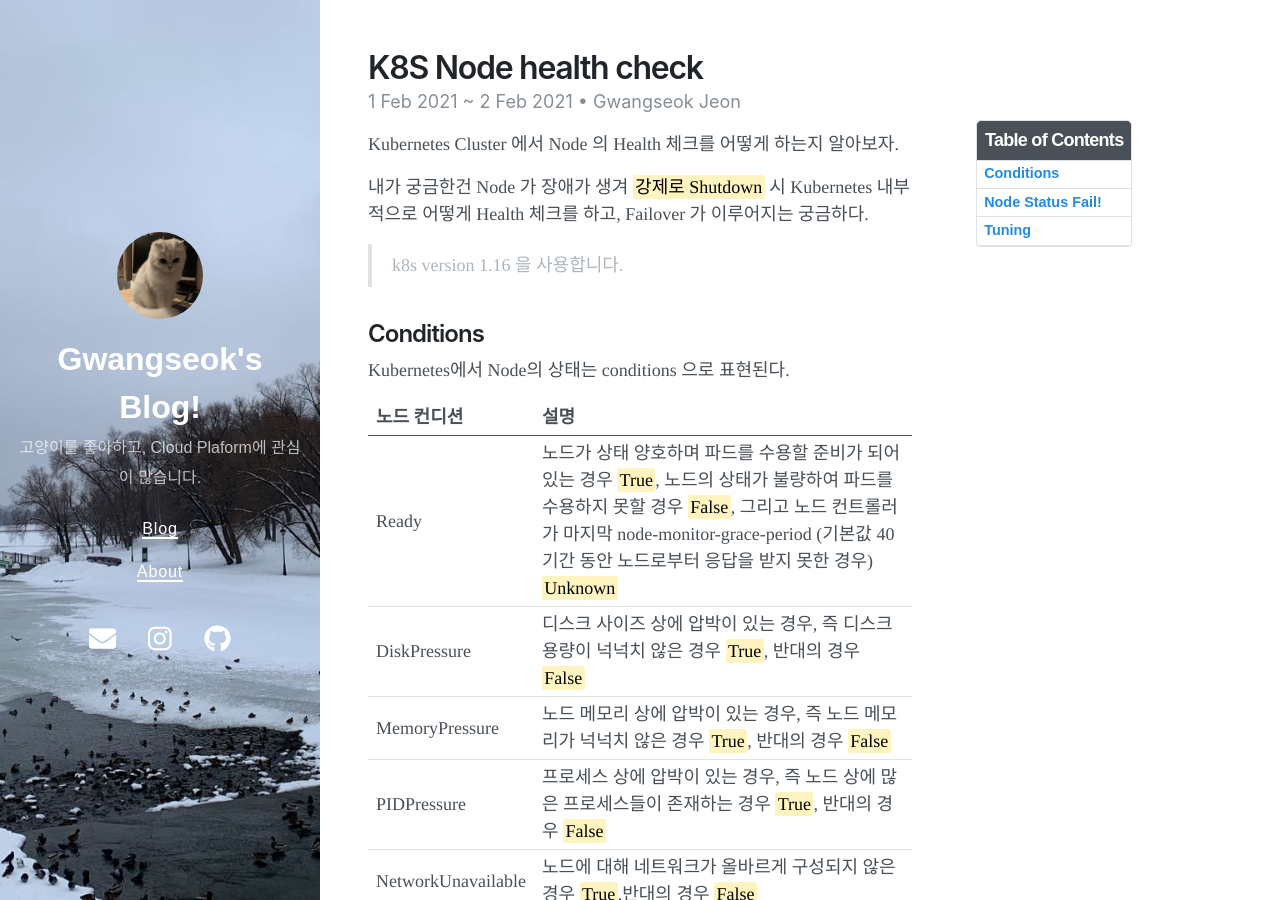
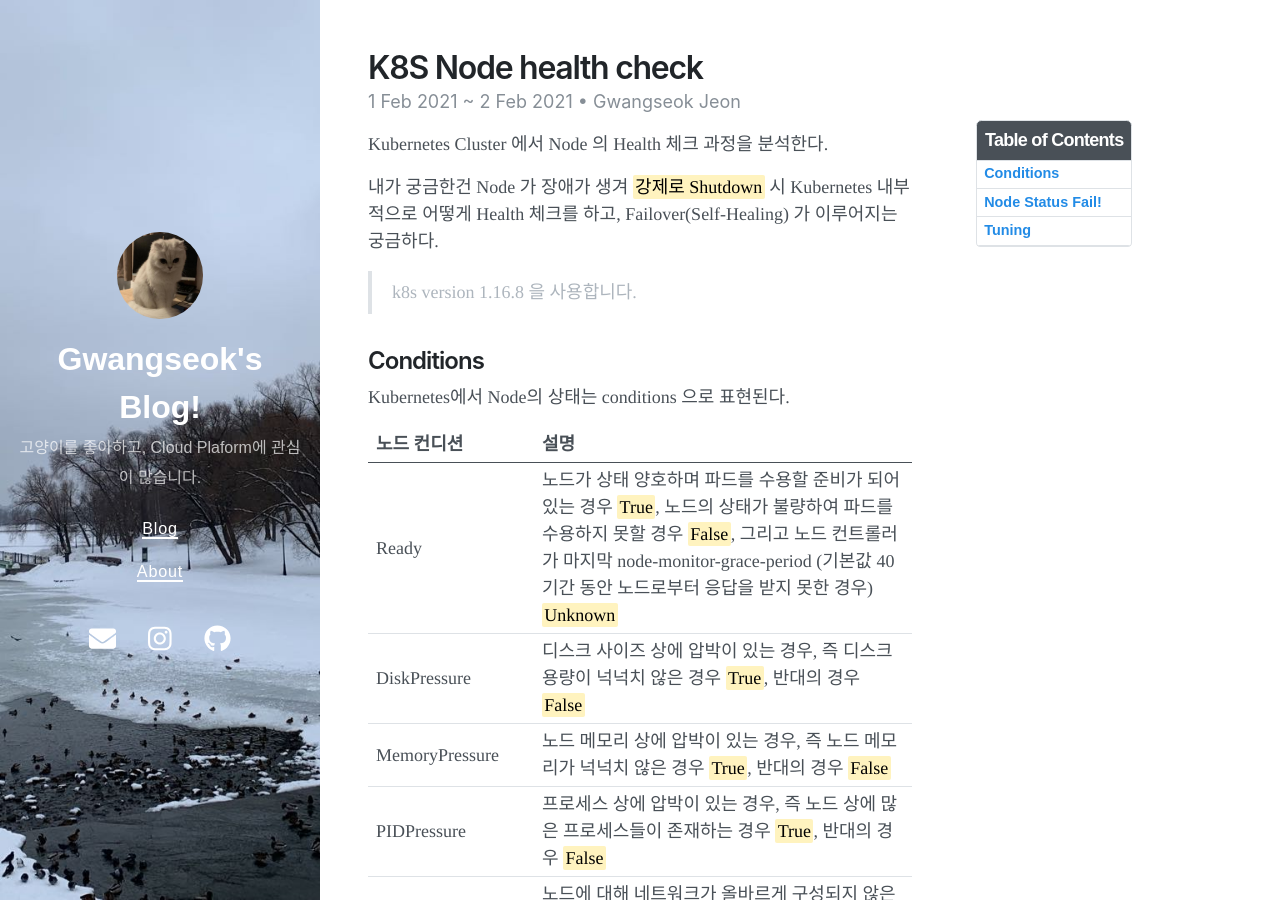
Before and after one commit to gsjeon/gsjeon.github.io, a Jekyll site: the page built from _posts/2021-02-01-k8s-health.md, in a window 1280 px wide and 900 px high. Built offline with Jekyll 4.4.1, drawn with Linux system fonts in a browser that asks for light colours; nearby versions of some CDN libraries.

Commit message:
Updated post (k8s node health)

```diff
--- a/_posts/2021-02-01-k8s-health.md
+++ b/_posts/2021-02-01-k8s-health.md
@@ -12,14 +12,14 @@
 toc:  true
 ---
 
-Kubernetes Cluster 에서 Node 의 Health 체크를 어떻게 하는지 알아보자.
+Kubernetes Cluster 에서 Node 의 Health 체크 과정을 분석한다.
 
 
 내가 궁금한건 Node 가 장애가 생겨 <mark>강제로 Shutdown</mark> 시 Kubernetes 내부적으로 어떻게
-Health 체크를 하고, Failover 가 이루어지는 궁금하다.
+Health 체크를 하고, Failover(Self-Healing) 가 이루어지는 궁금하다.
 
 
-> k8s version 1.16 을 사용합니다.
+> k8s version 1.16.8 을 사용합니다.
 
 
 Conditions
```
